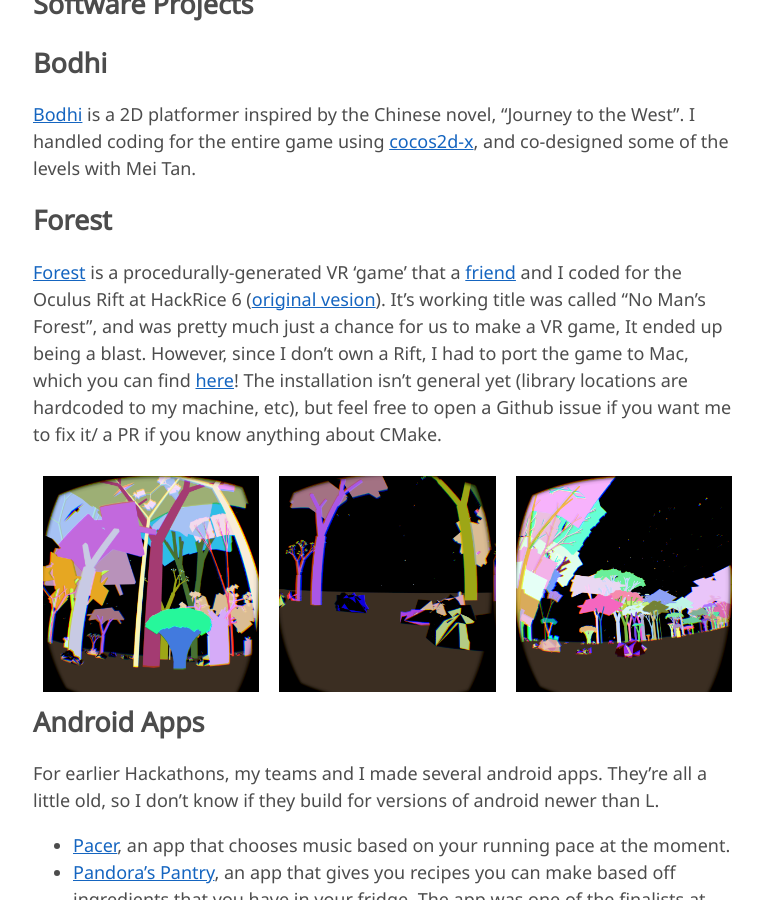
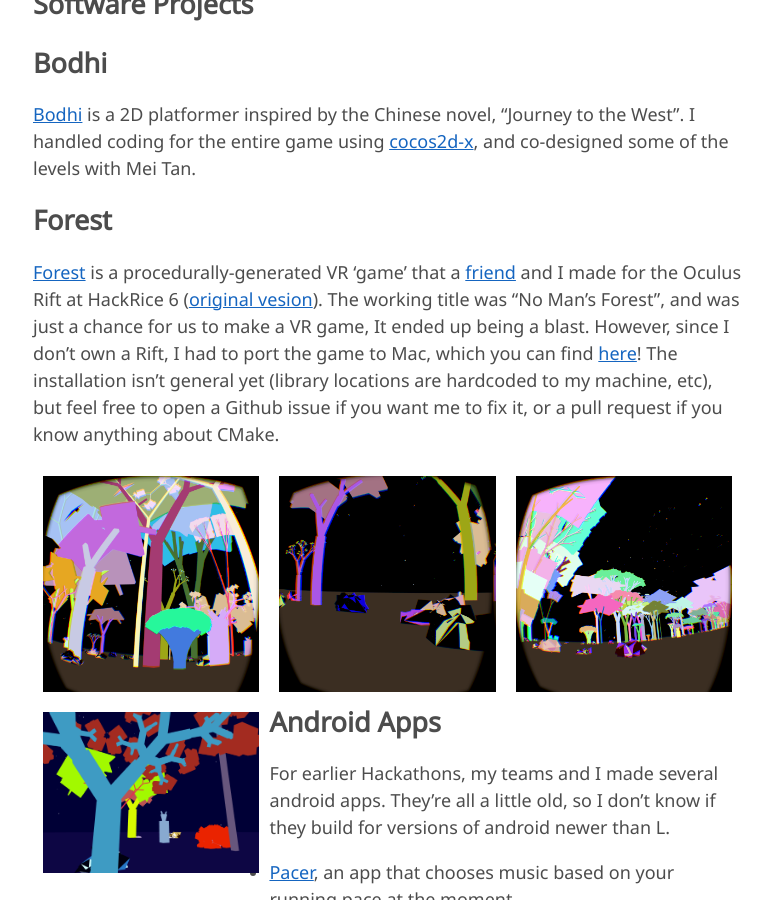
Before and after one commit to BryceStevenWilley/BryceStevenWilley.github.io, a Jekyll site: the page built from _pages/projects.md, in a window 1280 px wide and 900 px high, scrolled down 394 px. Shown: the whole window, without its empty margins (252-1024 px from the left). Built offline with Jekyll 4.4.1, drawn with Linux system fonts in a browser that asks for light colours.

Commit message:
Fixed Grammar mistakes on projects page, deleted extra dog pics.

```diff
--- a/_pages/projects.md
+++ b/_pages/projects.md
@@ -18,11 +18,11 @@ co-designed some of the levels with Mei Tan.
 ## Forest
 
 [Forest][forest-repo] is a procedurally-generated VR 'game' that a [friend](https://github.com/pjh5) and
-I coded for the Oculus Rift at HackRice 6 ([original vesion](https://github.com/BryceStevenWilley/oculus-hackrice16)).  It's working title was called "No Man's Forest",
-and was pretty much just a chance for us to make a VR game, It ended up being a blast.
+I made for the Oculus Rift at HackRice 6 ([original vesion](https://github.com/BryceStevenWilley/oculus-hackrice16)).  The working title was "No Man's Forest",
+and was just a chance for us to make a VR game, It ended up being a blast.
 However, since I don't own a Rift, I had to port the game to Mac, which you can find
 [here][forest-repo]! The installation isn't general yet (library locations are hardcoded to my machine, etc),
-but feel free to open a Github issue if you want me to fix it/ a PR if you know anything about CMake.
+but feel free to open a Github issue if you want me to fix it, or a pull request if you know anything about CMake.
 
 <div class="gallery-wrap">
   {% for image in site.static_files %}
```
Also changed, not shown: assets/BARC/Cher-A1519995.JPG (deleted), assets/BARC/Lily-A1519617-a.JPG (deleted), assets/BARC/Puppy2-Squirm.JPG (deleted), assets/Forest/Screen Shot 2017-06-24 at 6.15.45 PM.png (added).
